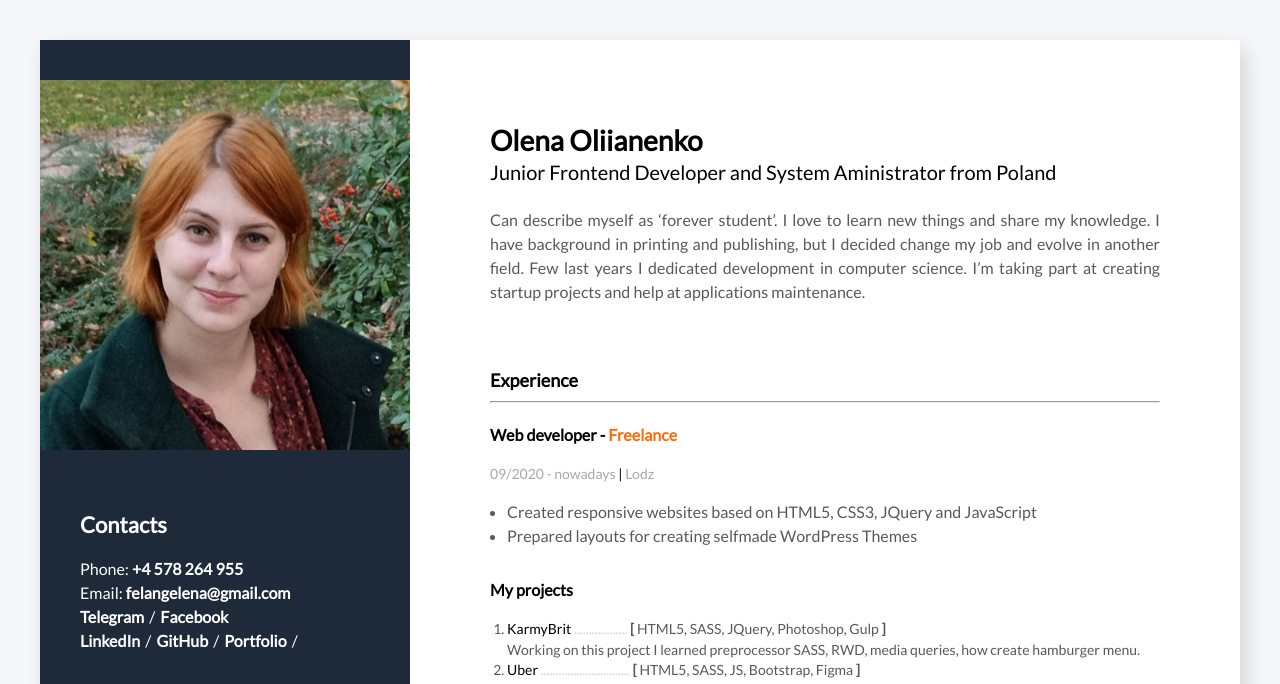
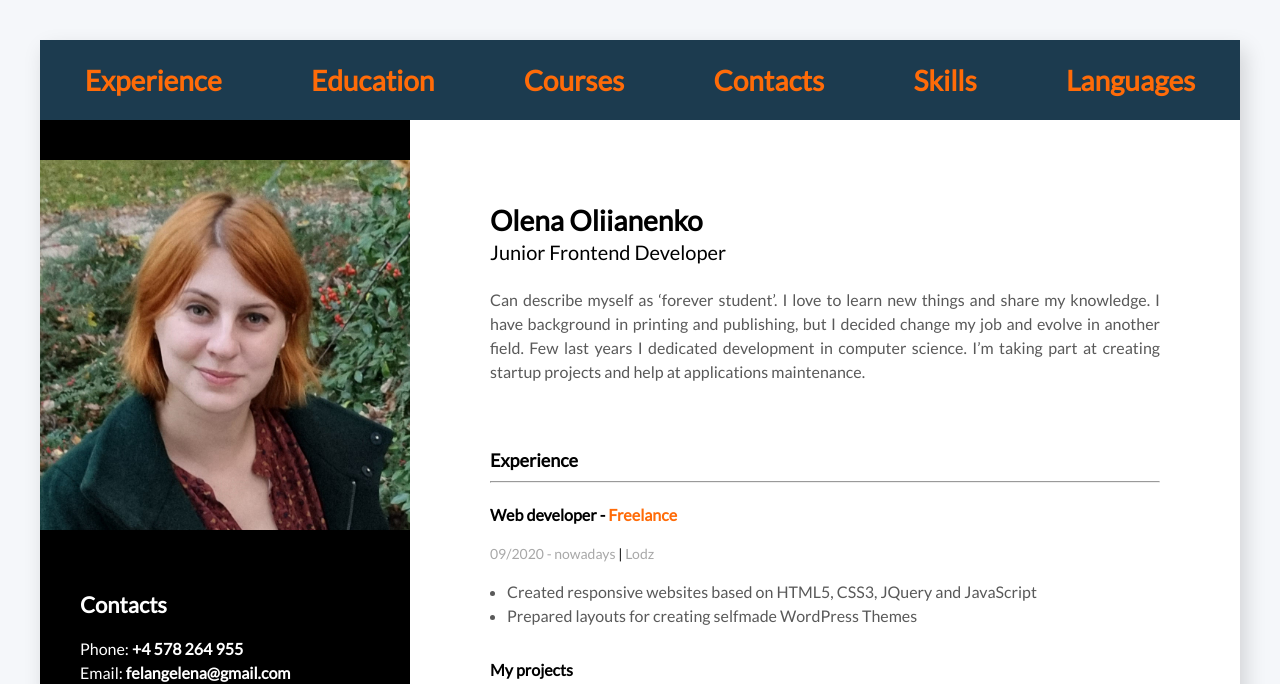
Before and after one commit to Felangelena/rsschool-cv, a plain HTML site: page index.html in a window 1280 px wide. Shown: the top 684 px of the page. Drawn offline with Linux system fonts and the light colour scheme.

Commit message:
feat: add menu

```diff
--- a/index.html
+++ b/index.html
@@ -10,6 +10,20 @@
 </head>
 <body>
     <div class="container">
+
+        <header class="header">
+            <nav>
+                <ul class="header-menu">
+                    <li><a class="menu-links" href="#Experience">Experience</a></li>
+                    <li><a class="menu-links" href="#Education">Education</a></li>
+                    <li><a class="menu-links" href="#Courses">Courses</a></li>
+                    <li><a class="menu-links" href="#Contacts">Contacts</a></li>
+                    <li><a class="menu-links" href="#Skills">Skills</a></li>
+                    <li><a class="menu-links" href="#Languages">Languages</a></li>
+                </ul>
+            </nav>
+        </header>
+
         <div class="wrapper">
             <aside class="sidebar">
 
@@ -17,7 +31,7 @@
 
                 <!--Contacts-->
                 <div class="contacts">
-                    <h3>Contacts</h3>
+                    <h3 id="Contacts">Contacts</h3>
                     <div>Phone: <a href="tel:+4578264955">+4 578 264 955</a></div>
                     <div>Email: <a href="mailto:felangelena@gmail.com">felangelena@gmail.com</a></div>
                     <a href="https://telegram.me/felangelena">Telegram</a> <span>/</span>
@@ -29,7 +43,7 @@
 
                 <!--Tech skills-->
                 <div class="skills">
-                <h3>Skills</h3>
+                <h3 id="Skills">Skills</h3>
                 <ul>
                     <li><span>HTML, CSS (SASS, SCSS), JS, JQuery</span></li>
                     <li><span>Bootstrap, BEM</span></li>
@@ -63,7 +77,7 @@
 
                 <!--Languages-->
                 <div class="skills">
-                    <h3>Languages</h3>
+                    <h3 id="Languages">Languages</h3>
                     <ul>
                         <li><span>Ukrainian - native</span></li>
                         <li><span>Russian - native</span></li>
@@ -89,7 +103,7 @@
                     <!--about me main info-->
                     <div class="info-container">
                         <h1 class="name">Olena Oliianenko</h1>
-                        <h2 class="profession">Junior Frontend Developer and System Aministrator from Poland</h2>
+                        <h2 class="profession">Junior Frontend Developer</h2>
                         <p class="description">
                             Can describe myself as ‘forever student’. I love to learn new things and share my knowledge. I have background in printing and publishing, but I decided change my job and evolve in another field. Few last years I dedicated development in computer science. I’m taking part at creating startup projects and help at applications maintenance.
                         </p>
@@ -97,7 +111,7 @@
 
                     <!--experience-->
                     <section class="expierience">
-                        <h3 class="about-me-title">Experience</h3>
+                        <h2 id="Experience" class="about-me-title">Experience</h2>
                         <hr>
                         <!--company 1-->
                         <div>
@@ -241,7 +255,7 @@
 
                     <!--education-->
                     <section class="education">
-                        <h3 class="about-me-title">Education</h3>
+                        <h2 id="Education" class="about-me-title">Education</h2>
                         <hr>
                         <!--education 1-->
                         <div class="education">
@@ -267,7 +281,7 @@
 
                     <!--courses-->
                     <section class="courses">
-                        <h3 class="about-me-title">Courses</h3>
+                        <h2 id="Courses" class="about-me-title">Courses</h2>
                         <hr>
                         <p class="courses">
                             <span class="courses-period">2021 </span> - CMS WordPress / Udemy
@@ -330,7 +344,7 @@
                 <a href="https://rs.school/js/" target="_blank"><img src="images/rs_school_js.svg" alt="RS School" width="160" height="60"></a>
             </div>
             <div>
-                <a href="https://github.com/Felangelena/" target="_blank">GitHub</a> | 2021
+                <a href="https://github.com/Felangelena/" target="_blank">GitHub</a> | 2022
             </div>
         </footer>
     </div>
--- a/styles/styles.css
+++ b/styles/styles.css
@@ -2,6 +2,10 @@
     padding: 0;
     margin: 0;
     box-sizing: border-box;
+}
+
+html {
+    scroll-behavior: smooth;
 }
 
 body {
@@ -18,6 +22,34 @@ body {
     box-shadow: 5px 9px 20px rgba(0, 0, 0, 0.15);
 }
 
+.header {
+    max-width: 1200px;
+    background-color: #1C3B4F;
+}
+
+nav>ul>li {
+    list-style: none;
+}
+
+.menu-links {
+    text-decoration: none;
+    color: #ff6b08;
+    font-size: 28px;
+    font-weight: 700;
+}
+
+.menu-links:hover {
+    color: white;
+    transition: 0.5s all ease;
+}
+
+.header-menu {
+    display: flex;
+    justify-content: space-around;
+    min-height: 80px;
+    align-items: center;
+}
+
 .wrapper {
     display: flex;
 }
@@ -32,7 +64,7 @@ a {
     padding-top: 40px;
     padding-bottom: 40px;
     color: #ffffff;
-    background-color: #1e2939;
+    background-color: #000;
 }
 
 .myphoto {
@@ -281,3 +313,8 @@ footer div {
 footer a {
     color: #fff;
 }
+
+footer a:hover {
+    color: #ff6b08;
+    transition: 0.5s all ease;
+}
```
